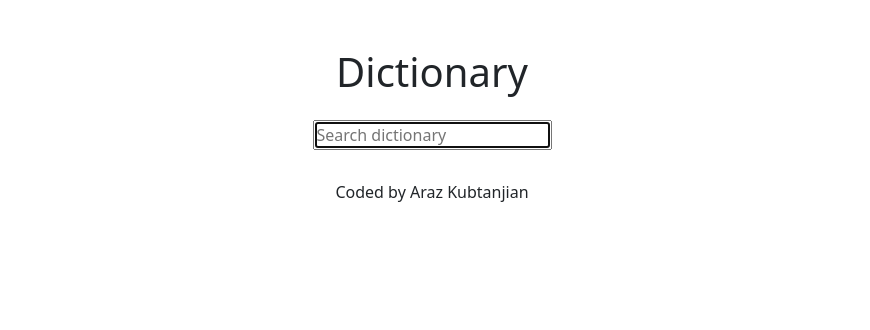
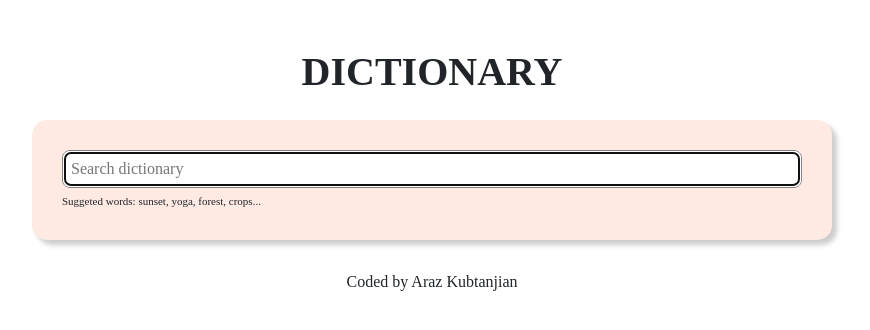
Before and after one commit to araz0515/dictionary-project, a React (Create React App) app: page / in a window 1280 px wide. Shown: the top 330 px of the page, without its empty margins (208-1078 px from the left). Built offline with nearby package versions, Linux system fonts and the light colour scheme; no server answers.

Commit message:
Added default definition + some styling

```diff
--- a/src/App.css
+++ b/src/App.css
@@ -2,3 +2,7 @@
   text-align: center;
   margin: 30px 0;
 }
+
+.App {
+  font-family: poppins;
+}
--- a/src/Dictionary.css
+++ b/src/Dictionary.css
@@ -0,0 +1,26 @@
+.Dictionary section {
+  background: #ffe9e3;
+  padding: 30px;
+  border-radius: 15px;
+  max-width: 800px;
+  margin: 20px auto;
+  box-shadow: 5px 5px 5px rgba(0, 0, 0, 0.2);
+}
+
+.Dictionary input {
+  width: 100%;
+  padding: 6px 8px;
+  border-radius: 8px;
+  border: 1px solid grey;
+  color: #333;
+}
+
+.Dictionary .hint {
+  font-size: 11px;
+  margin-top: 5px;
+}
+
+.Dictionary h1 {
+  font-weight: bold;
+  text-transform: uppercase;
+}
--- a/src/Dictionary.js
+++ b/src/Dictionary.js
@@ -4,16 +4,20 @@ import axios from "axios";
 import Results from "./Results";
 
 export default function Dictionary() {
-  let [value, setValue] = useState(null);
+  let [value, setValue] = useState("sunset");
   let [data, setData] = useState(null);
+  let [loaded, setLoaded] = useState(false);
 
   function displayDefinition(response) {
     setData(response.data);
   }
 
-  function search(event) {
+  function handleSubmit(event) {
     event.preventDefault();
+    search();
+  }
 
+  function search() {
     //documentation: https://www.shecodes.io/learn/apis/dictionary
     let apiKey = "ea34ad36f9tbf5ceb9037o7457b5a408";
     let apiUrl = `https://api.shecodes.io/dictionary/v1/define?word=${value}&key=${apiKey}`;
@@ -24,10 +28,18 @@ export default function Dictionary() {
     event.preventDefault();
     setValue(event.target.value);
   }
+
+  function load() {
+    setLoaded(true);
+    search();
+  }
+
+  if (loaded) {
     return (
       <div className="Dictionary">
         <h1 className="text-center mt-5 mb-4">Dictionary</h1>
-      <form className="text-center" onSubmit={search}>
+        <section>
+          <form className="text-center" onSubmit={handleSubmit}>
             <input
               type="search"
               placeholder="Search dictionary"
@@ -35,7 +47,15 @@ export default function Dictionary() {
               onChange={handleUpdate}
             />
           </form>
+          <div className="hint">
+            Suggeted words: sunset, yoga, forest, crops...
+          </div>
+        </section>
         <Results data={data} />
       </div>
     );
+  } else {
+    load();
+    return "Loading...";
   }
+}
--- /dev/null
+++ b/src/Results.css
@@ -0,0 +1,5 @@
+h2 {
+  font-size: 32px;
+  font-weight: bold;
+  line-height: 1.5;
+}
--- a/src/Results.js
+++ b/src/Results.js
@@ -1,18 +1,21 @@
 import React from "react";
 import Meaning from "./Meaning";
+import "./Results.css";
 
 export default function Results(props) {
   console.log(props);
   if (props.data) {
     return (
       <div className="Results mt-4">
-        <h2>{props.data.word}</h2>
-        <p>{props.data.phonetic}</p>
+        <section>
+          <h2>{props.data.word}</h2>
+          <p>{props.data.phonetic}</p>
+        </section>
         {props.data.meanings.map(function (meaning, index) {
           return (
-            <div key={index}>
+            <section key={index}>
               <Meaning meaning={meaning} />
-            </div>
+            </section>
           );
         })}
       </div>
--- a/src/index.css
+++ b/src/index.css
@@ -1,13 +1,3 @@
 body {
-  margin: 0;
-  font-family: -apple-system, BlinkMacSystemFont, 'Segoe UI', 'Roboto', 'Oxygen',
-    'Ubuntu', 'Cantarell', 'Fira Sans', 'Droid Sans', 'Helvetica Neue',
-    sans-serif;
-  -webkit-font-smoothing: antialiased;
-  -moz-osx-font-smoothing: grayscale;
+  background: #ffe9e3;
 }
-
-code {
-  font-family: source-code-pro, Menlo, Monaco, Consolas, 'Courier New',
-    monospace;
-}
```
Lines whose indentation alone changed are shown as unchanged.
